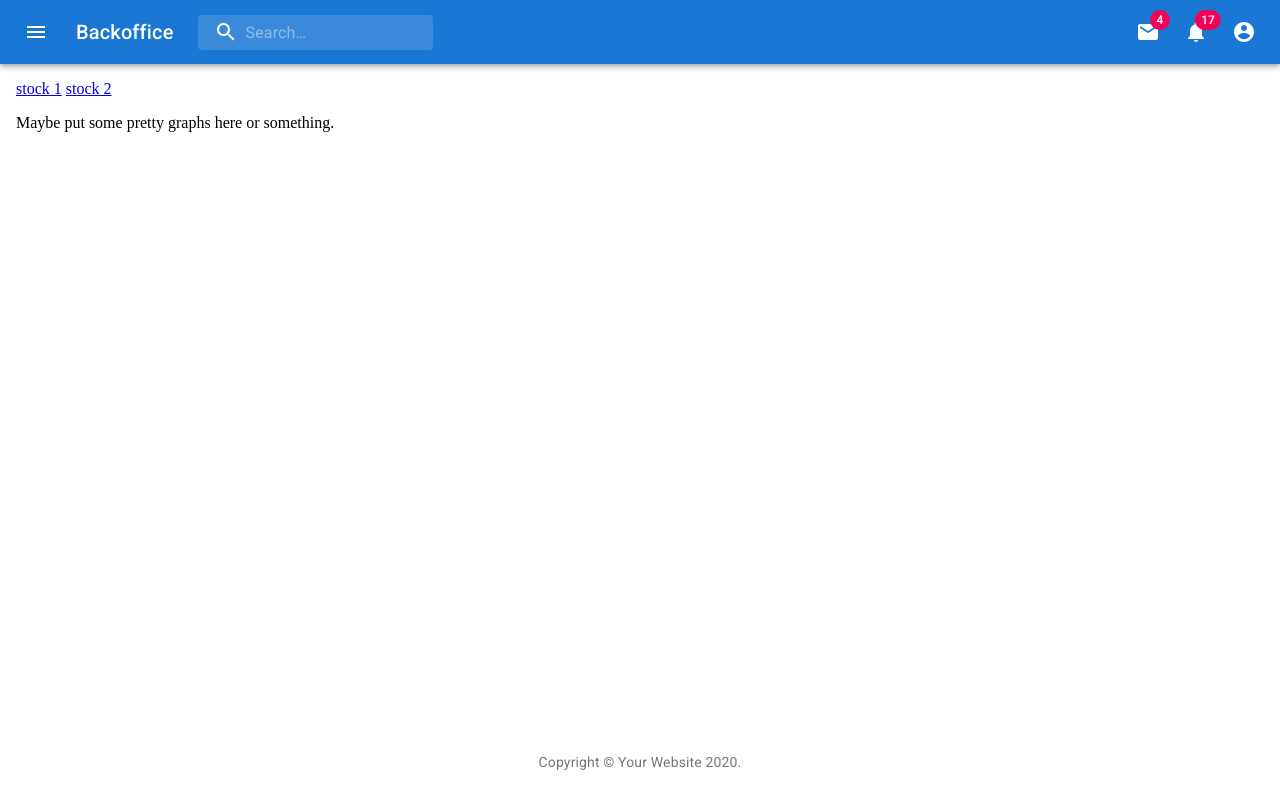
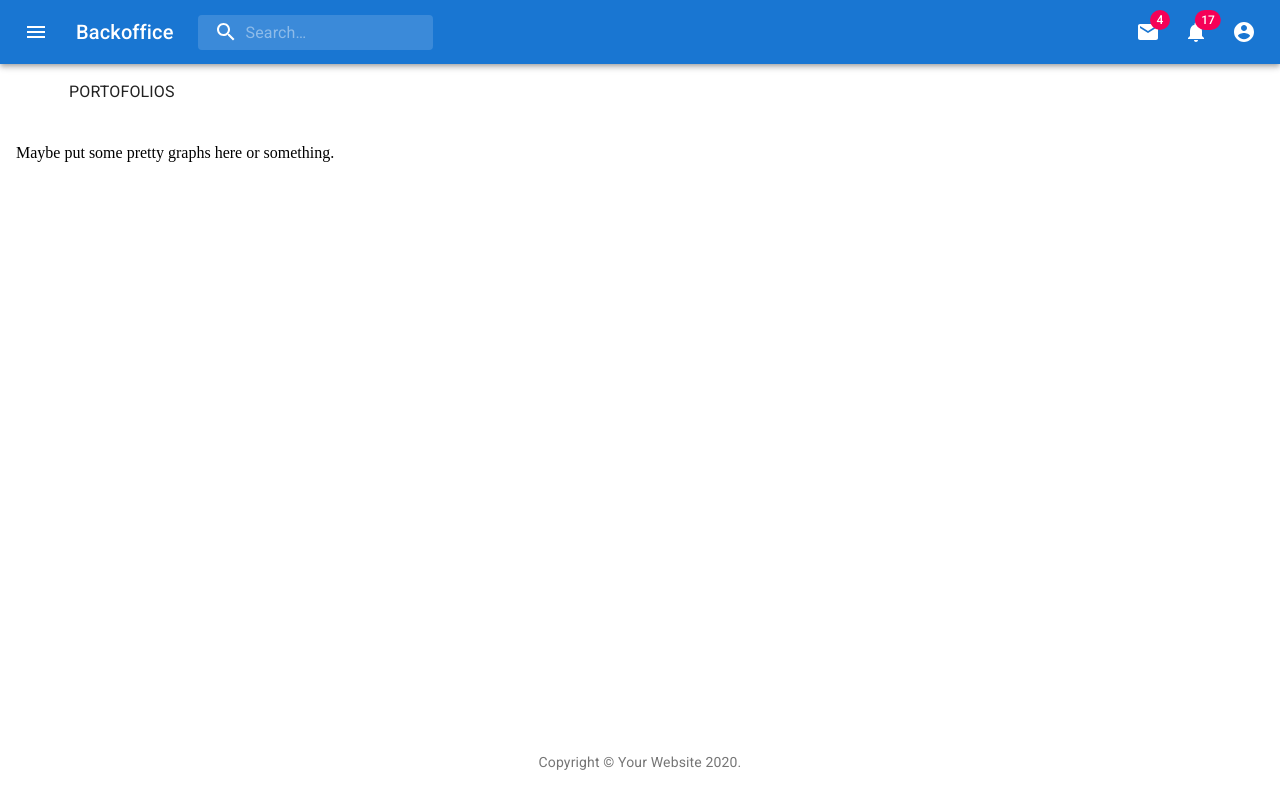
Before and after one commit to khofesh/backoffice, a React (Create React App) app: page /portofolios in a window 1280 px wide. Built offline with nearby package versions, Linux system fonts and the light colour scheme.

Commit message:
add breadcrumbs

```diff
--- a/src/pages/Portofolios/All.tsx
+++ b/src/pages/Portofolios/All.tsx
@@ -1,15 +1,43 @@
 import React, { FunctionComponent } from "react";
-import { Link, RouteComponentProps } from "@reach/router";
+import { RouteComponentProps, Location, Link } from "@reach/router";
+import Breadcrumbs from "@material-ui/core/Breadcrumbs";
+import Typography from "@material-ui/core/Typography";
+import Grid from "@material-ui/core/Grid";
 
 const All: FunctionComponent<RouteComponentProps> = (props) => {
   return (
-    <div>
-      <div style={{ marginBottom: 5 }}>
-        <Link to="123">stock 1</Link> <Link to="124">stock 2</Link>
-      </div>
+    <Grid container spacing={3} justify="center">
+      <Grid item xs={12} md={8} lg={11}>
+        <Location>
+          {({ location }) => {
+            let pathnames = location.pathname.split("/").filter((x) => x);
 
-      {props.children}
-    </div>
+            return (
+              <Breadcrumbs aria-label="breadcrumb">
+                {pathnames.map((value, index) => {
+                  const last = index === pathnames.length - 1;
+                  const to = `/${pathnames.slice(0, index + 1).join("/")}`;
+
+                  return last ? (
+                    <Typography color="textPrimary" key={to}>
+                      {value.toUpperCase()}
+                    </Typography>
+                  ) : (
+                    <Link color="inherit" to={to} key={to}>
+                      {value.toUpperCase()}
+                    </Link>
+                  );
+                })}
+              </Breadcrumbs>
+            );
+          }}
+        </Location>
+      </Grid>
+
+      <Grid item xs={12} md={12} lg={12} xl={12}>
+        {props.children}
+      </Grid>
+    </Grid>
   );
 };
 
```
